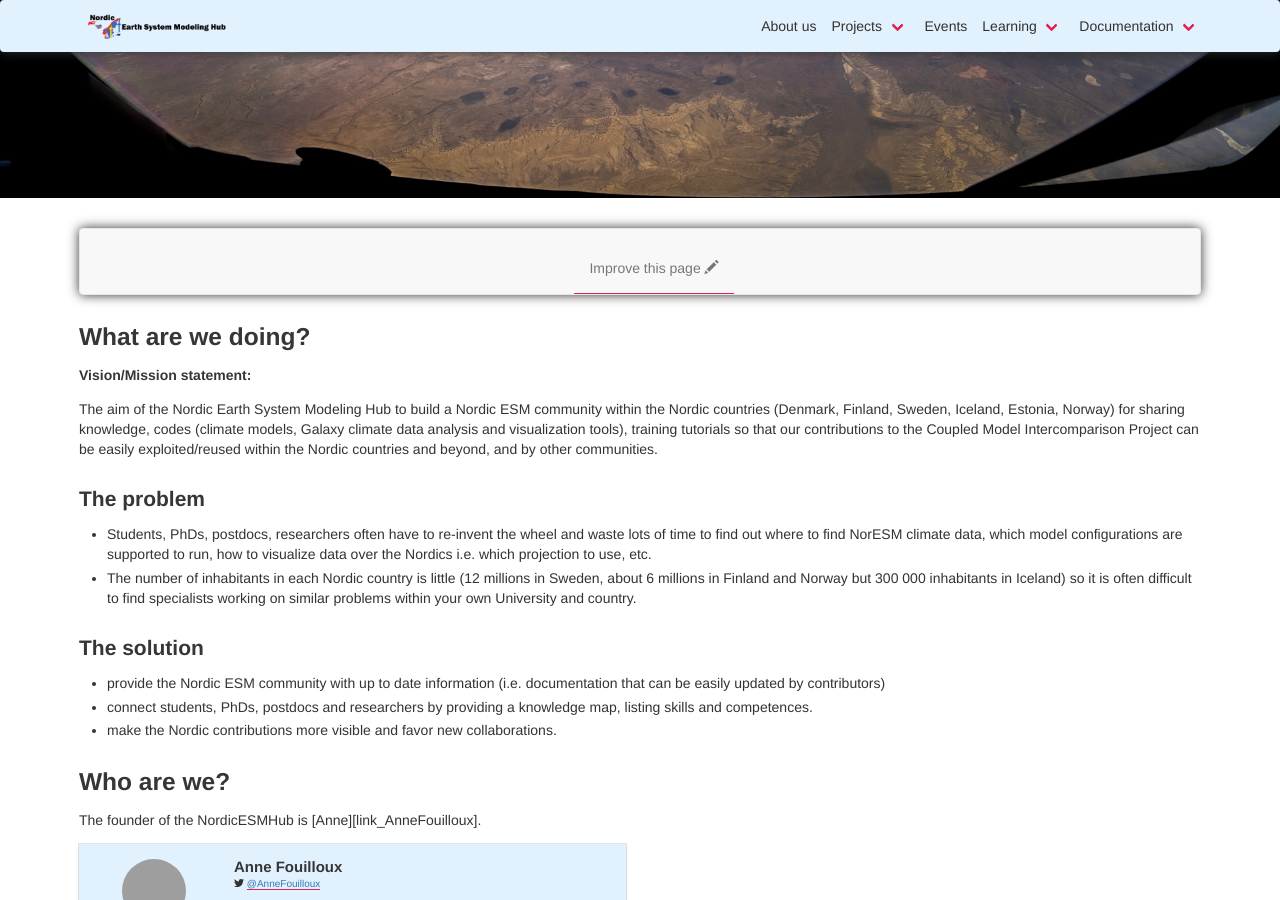
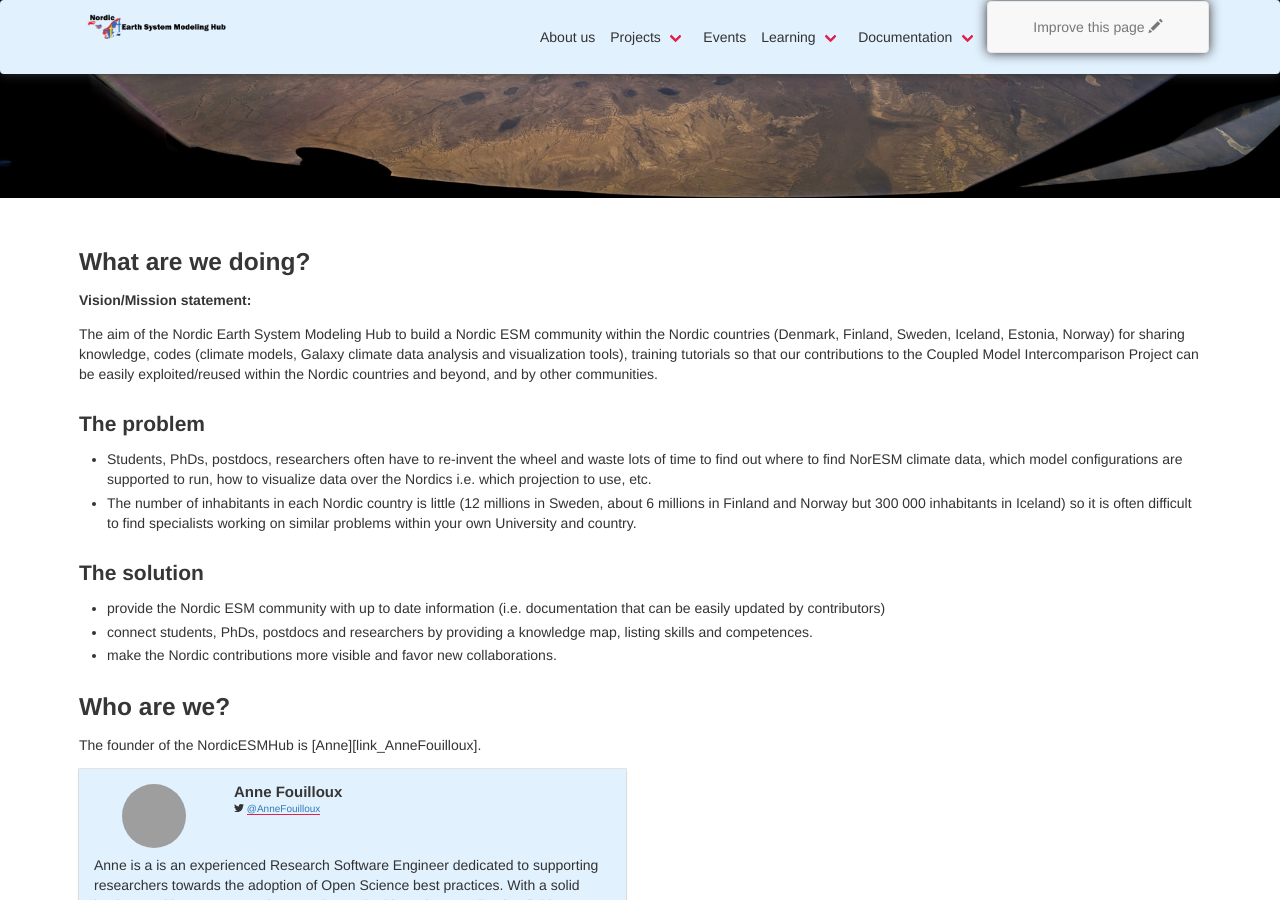
Before and after one commit to NordicESMhub/nordicesmhub.github.io, a Jekyll site: the page built from about.md, in a window 1280 px wide and 900 px high, scrolled down 432 px. Built offline with Jekyll 4.4.1, drawn with Linux system fonts in a browser that asks for light colours; nearby versions of some CDN libraries; grey boxes are pictures that could not be loaded.

Commit message:
move improve button to top menu

```diff
--- a/_includes/default-header.html
+++ b/_includes/default-header.html
@@ -52,6 +52,8 @@
           </div>
         </div>
 
+       {% include improve.html %}
+
       </div>
     </div>
   </div>
--- a/about.md
+++ b/about.md
@@ -4,7 +4,6 @@ title: About us
 image: /images/about.jpg
 ---
 
-{% include improve.html %}
 
 ## What are we doing?
 
```
